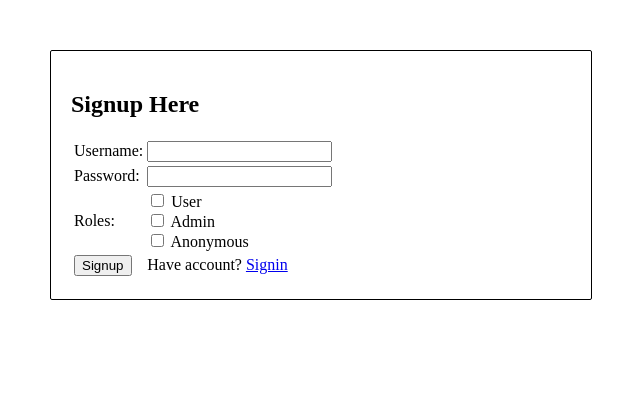
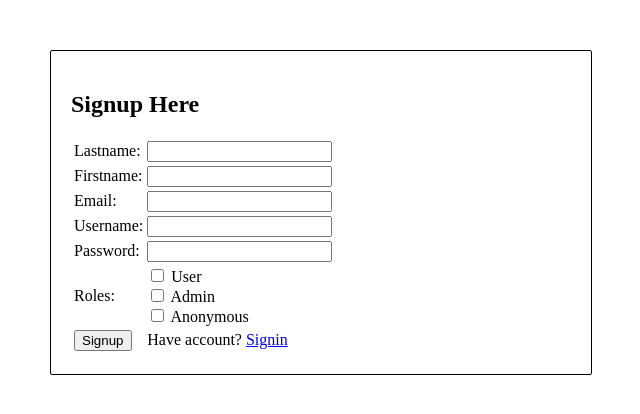
Before and after one commit to kiazim14/biochar, an Angular app: page /signup in a window 1280 px wide. Shown: the top 414 px of the page, without its empty margins (319-959 px from the left). Built offline with nearby package versions, Linux system fonts and the light colour scheme.

Commit message:
request+signin+singup

```diff
--- a/src/app/request.model.ts
+++ b/src/app/request.model.ts
@@ -1,5 +1,9 @@
 export interface Request {
+  lastName: string;
+  firstName: string;
+  email: string;
 	userName: string;
 	userPwd: string;
 	roles?: string[];
+
 }
--- a/src/app/signup/signup.component.html
+++ b/src/app/signup/signup.component.html
@@ -4,6 +4,18 @@
     <div style="color : green" *ngIf='success'>{{success}}</div>
     <form name='signupForm' (submit)="doSignup()">
         <table>
+          <tr>
+            <td>Lastname:</td>
+            <td><input type='text' name='lastname' [(ngModel)]="lastname"></td>
+          </tr>
+          <tr>
+            <td>Firstname:</td>
+            <td><input type='text' name='firstname' [(ngModel)]="firstname"></td>
+          </tr>
+          <tr>
+            <td>Email:</td>
+            <td><input type='text' name='email' [(ngModel)]="email"></td>
+          </tr>
             <tr>
                 <td>Username:</td>
                 <td><input type='text' name='username' [(ngModel)]="username"></td>
--- a/src/app/signup/signup.component.ts
+++ b/src/app/signup/signup.component.ts
@@ -11,7 +11,9 @@ styleUrls: ['./signup.component.css']
 export class SignupComponent implements OnInit {
 
 	constructor(private authService: AuthService) { }
-
+  lastname: string = '';
+  firstname: string = '';
+  email: string = '';
 	username: string = '';
 	password: string = '';
 
@@ -34,8 +36,24 @@ export class SignupComponent implements OnInit {
 	}
 
 	doSignup() {
-		if(this.username !== '' && this.username !== null && this.password !== '' && this.password !== null && this.selectedRoles.length > 0) {
-			const request: Request = { userName: this.username, userPwd: this.password, roles: this.selectedRoles};
+		if(
+		this.lastname !== '' &&
+    this.lastname !== null &&
+    this.firstname !== '' &&
+    this.firstname !== null &&
+    this.email !== '' &&
+    this.email !== null &&
+		this.username !== '' &&
+		this.username !== null &&
+		this.password !== '' &&
+		this.password !== null &&
+		this.selectedRoles.length > 0) {
+		const request: Request = {  lastName: this.lastname,
+                                firstName: this.firstname,
+                                email: this.email,
+                                userName: this.username,
+                                userPwd: this.password,
+                                roles: this.selectedRoles};
 
 			this.authService.signup(request).subscribe((result)=> {
 				//console.log(result);
```
